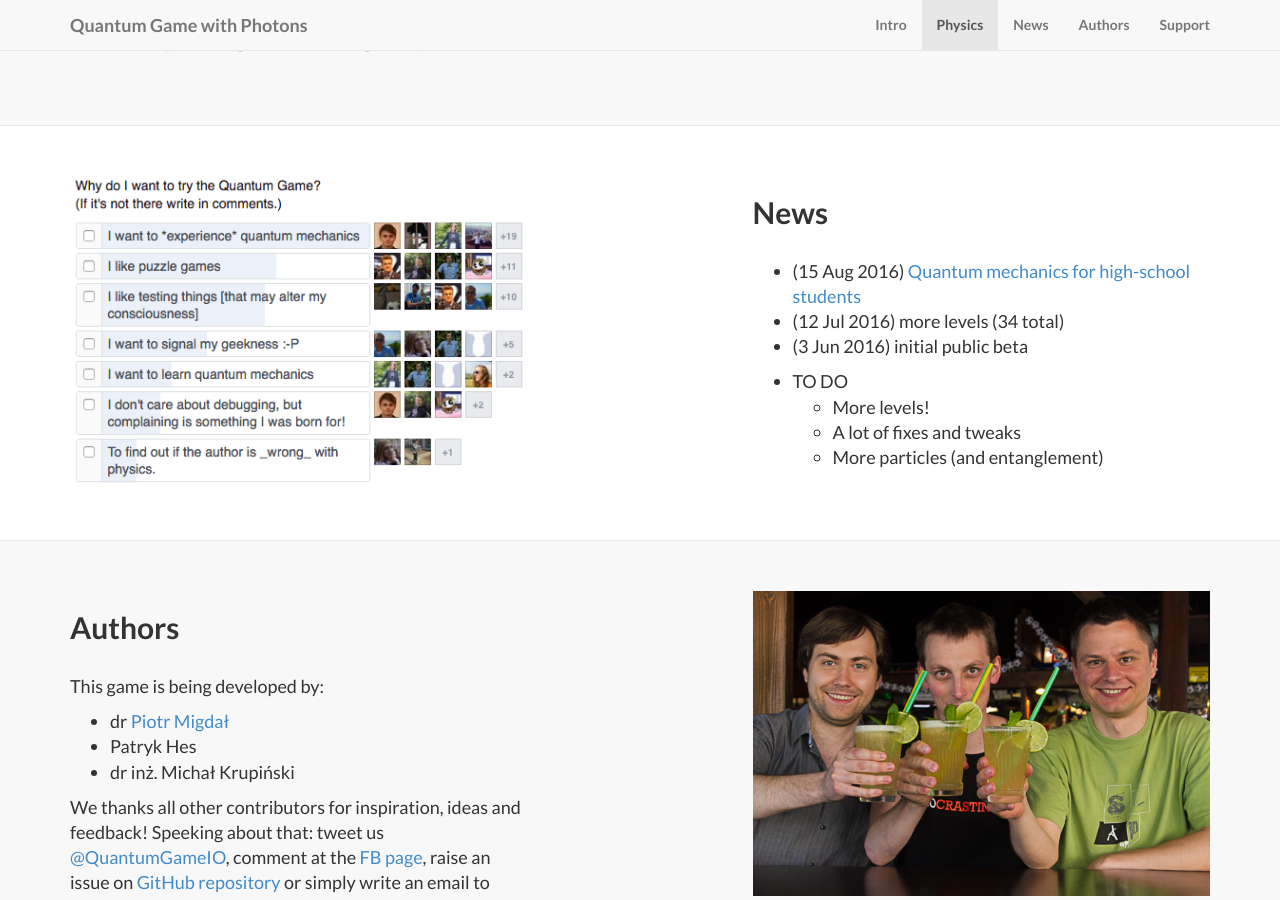
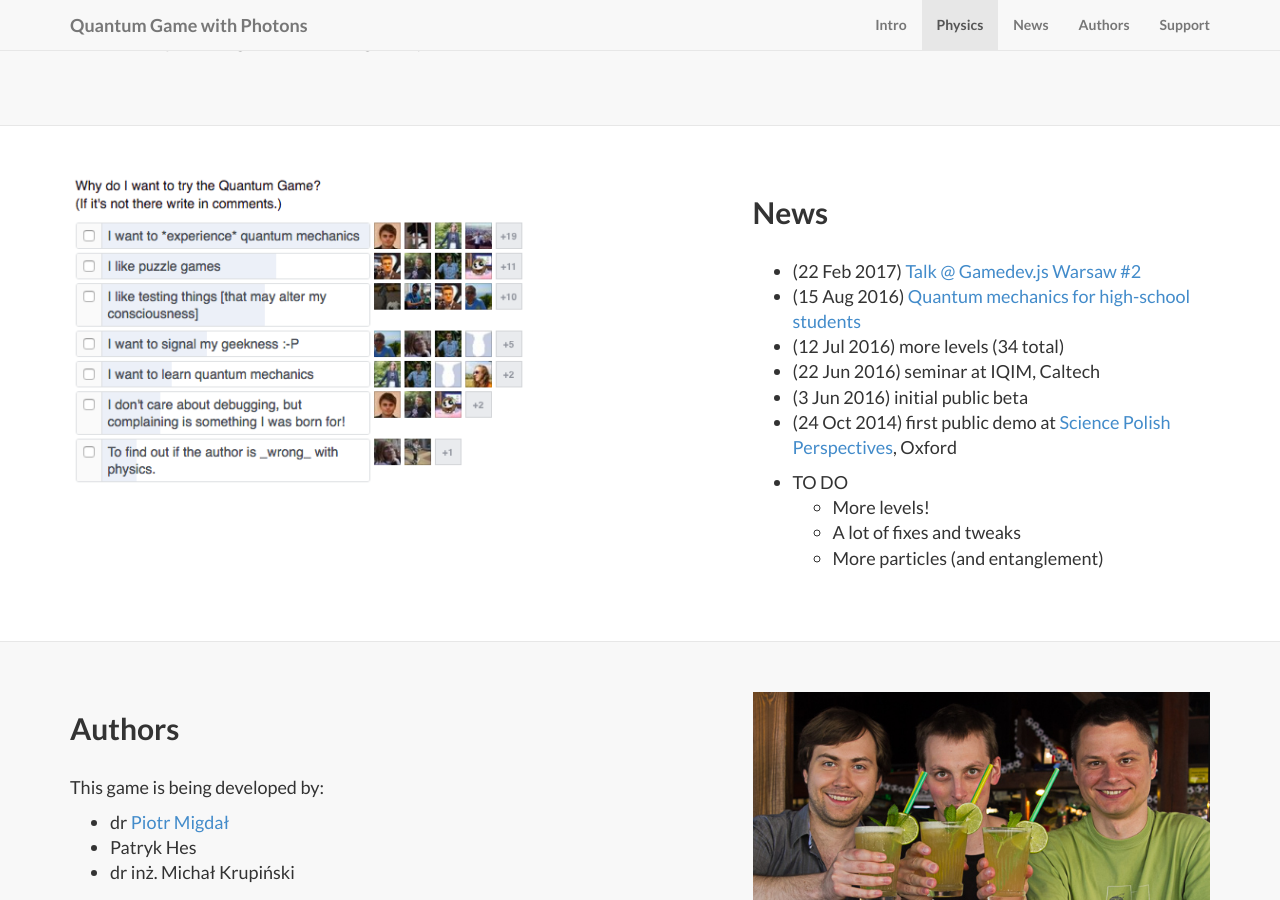
Before and after one commit to stared/old-quantum-landing, a Jekyll site: the page built from index.html, in a window 1280 px wide and 900 px high, scrolled down 1775 px. Built offline with Jekyll 4.4.1, drawn with Linux system fonts in a browser that asks for light colours; nearby versions of some CDN libraries; library files that are not in the unit come from our copies.

Commit message:
conferences

```diff
--- a/_posts/2014-09-23-services-3.markdown
+++ b/_posts/2014-09-23-services-3.markdown
@@ -7,9 +7,12 @@ description: |
 anchor_name: News
 ---
 
+* (22 Feb 2017) [Talk @ Gamedev.js Warsaw #2](https://www.facebook.com/events/1807171672869620/)
 * (15 Aug 2016) [Quantum mechanics for high-school students](http://p.migdal.pl/2016/08/15/quantum-mechanics-for-high-school-students.html)
 * (12 Jul 2016) more levels (34 total)
+* (22 Jun 2016) seminar at IQIM, Caltech
 * (3 Jun 2016) initial public beta
+* (24 Oct 2014) first public demo at [Science Polish Perspectives](http://www.polishperspectives.org/spp-2014/), Oxford
 
 * TO DO
 	* More levels!
```
